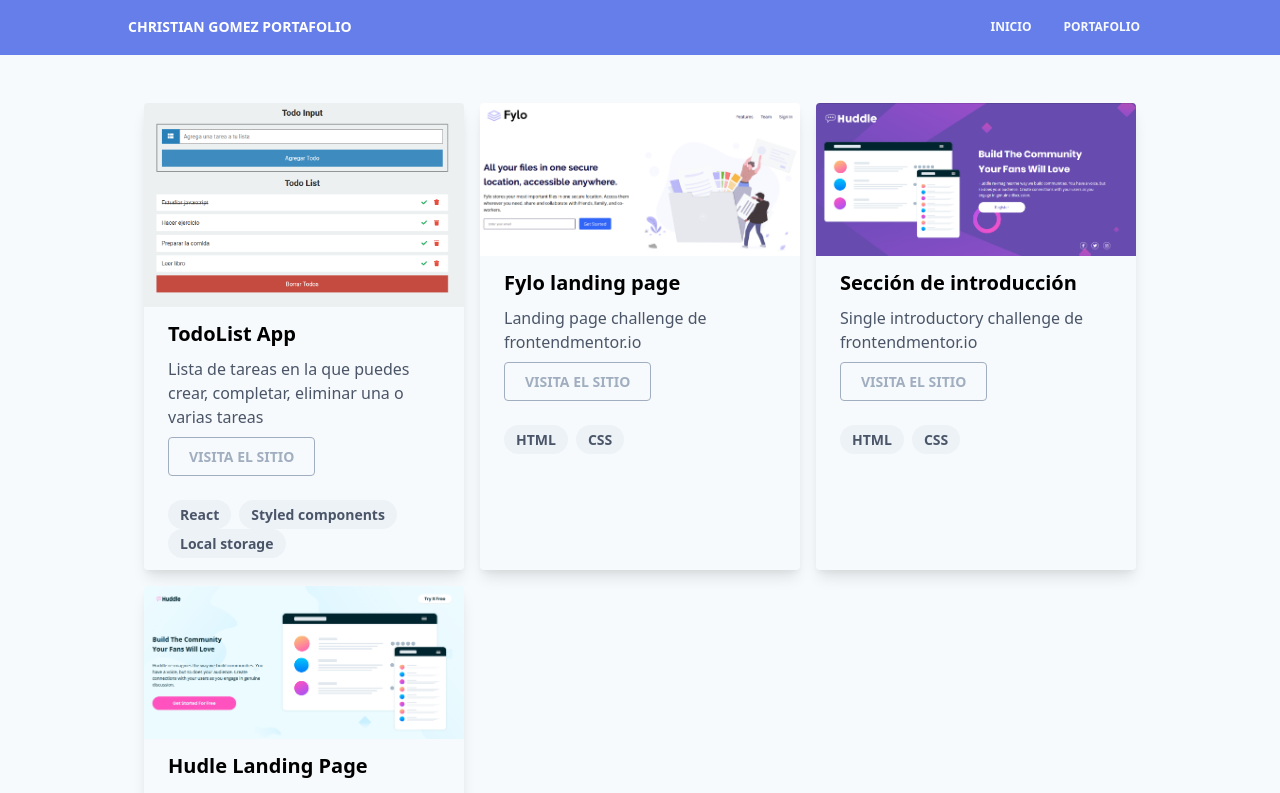
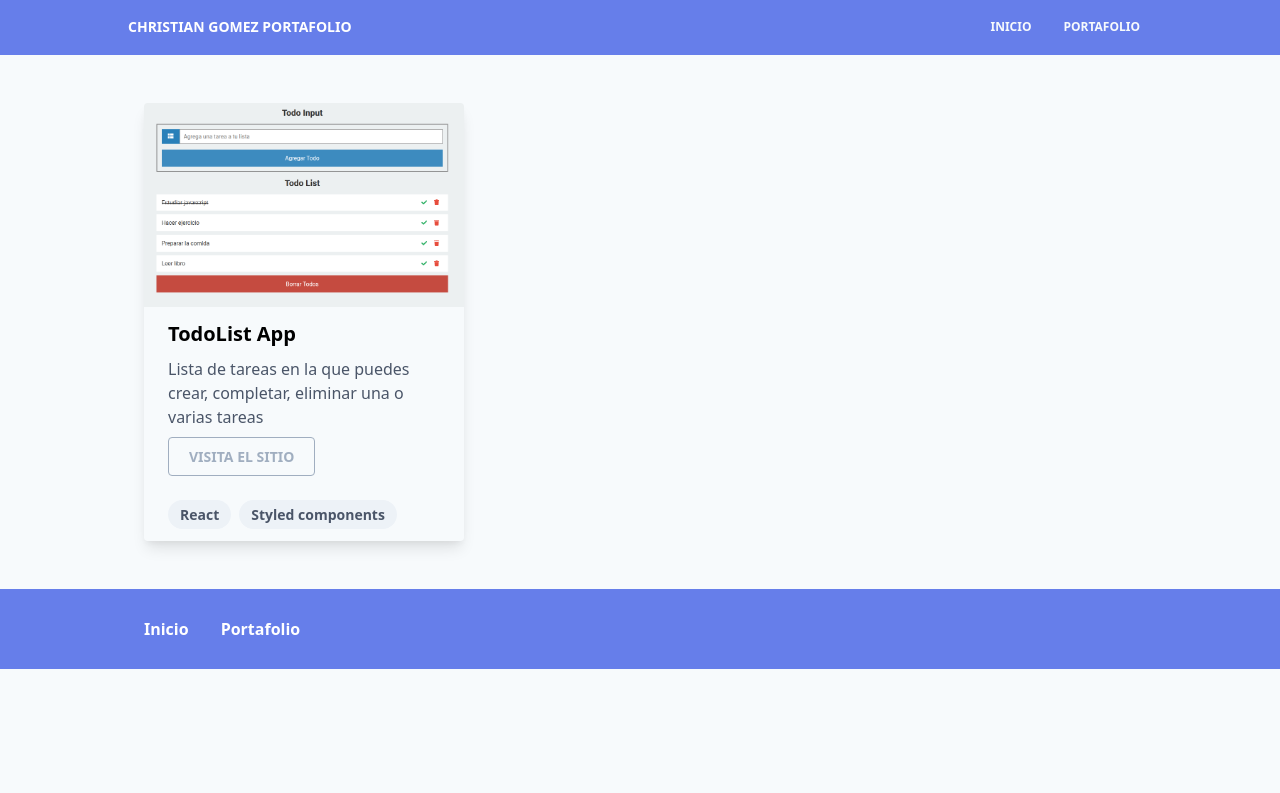
Before and after one commit to Chrissus14/web-portfolio, a Next.js app: page /portafolio in a window 1280 px wide. Shown: the top 793 px of the page. Built offline with nearby package versions, Linux system fonts and the light colour scheme; some icons are missing.

Commit message:
modify data

```diff
--- a/src/data.js
+++ b/src/data.js
@@ -6,30 +6,6 @@ export default [
     description:
       "Lista de tareas en la que puedes crear, completar, eliminar una o varias tareas",
     link: "https://myowntodolist.netlify.app/",
-    tools: ["React", "Styled components", "Local storage"],
-  },
-  {
-    id: 3,
-    image: "/images/landing-page.PNG",
-    title: "Fylo landing page",
-    description: "Landing page challenge de frontendmentor.io",
-    link: "https://fylo-landing-page-two-roan.now.sh/",
-    tools: ["HTML", "CSS"],
-  },
-  {
-    id: 4,
-    image: "/images/single-section.PNG",
-    title: "Sección de introducción",
-    description: "Single introductory challenge de frontendmentor.io",
-    link: "https://single-introductory-section.now.sh/",
-    tools: ["HTML", "CSS"],
-  },
-  {
-    id: 5,
-    image: "/images/hudle-landing.PNG",
-    title: "Hudle Landing Page",
-    description: "Landing page challenge de frontendmentor.io",
-    link: "https://huddle-landing-page-alternating.now.sh/",
-    tools: ["HTML", "CSS"],
+    tools: ["React", "Styled components"],
   },
 ];
```
